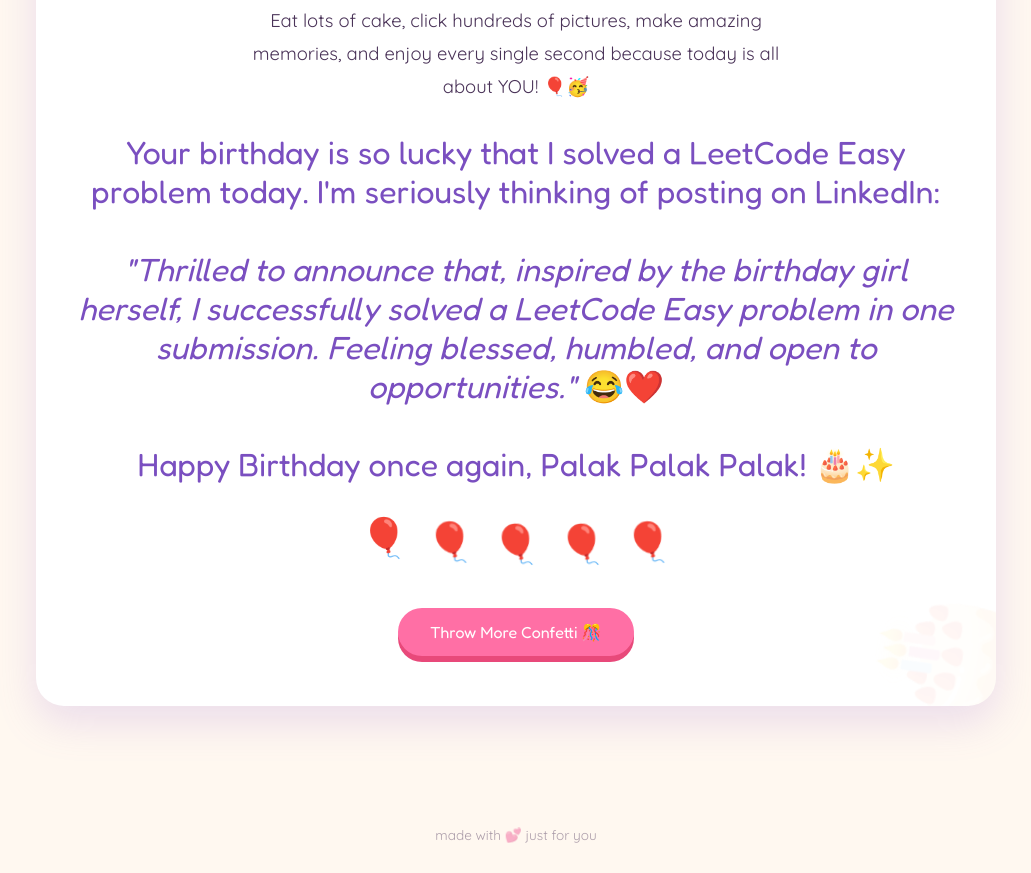
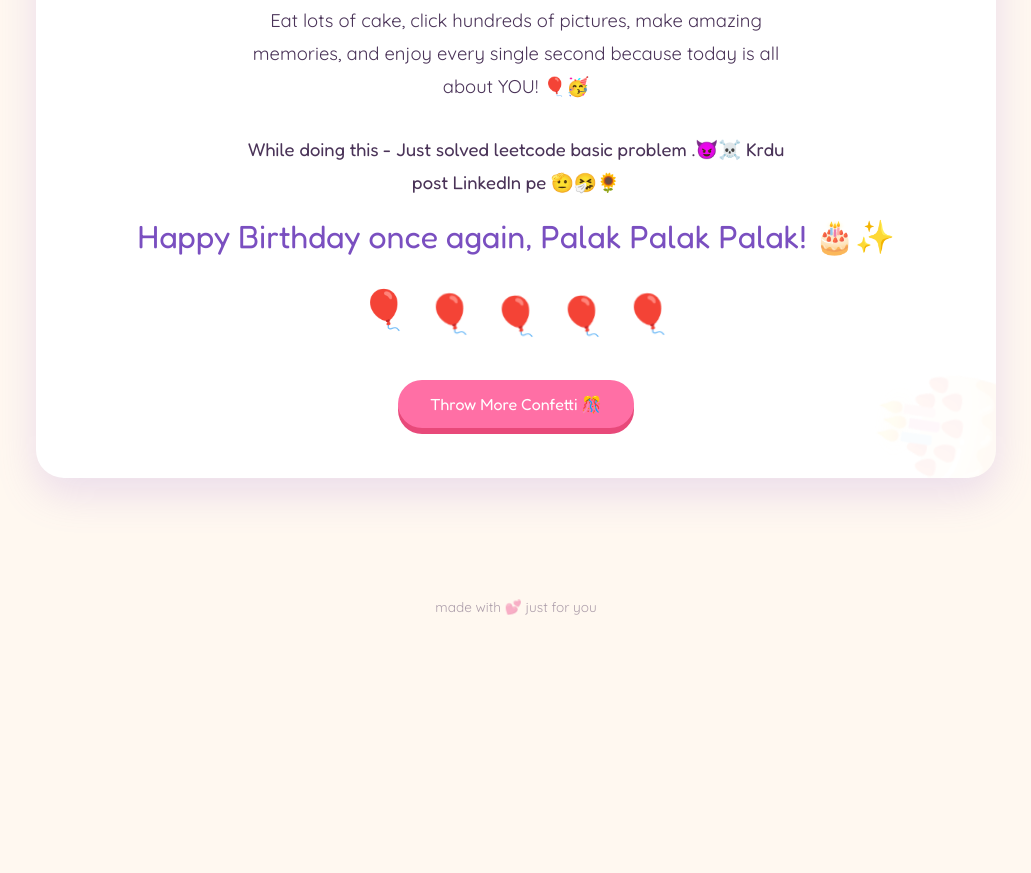
Before and after one commit to BipinP143/Palak, a plain HTML site: page index.html in a window 1280 px wide. Shown: the part 3120-3993 px from the top of the page, without its empty margins (124-1155 px from the left). After the commit the page ends 3765 px from the top, so only its background shows below. Drawn offline with Linux system fonts and the light colour scheme.

Commit message:
Update index.html

```diff
--- a/index.html
+++ b/index.html
@@ -685,16 +685,11 @@
   </p>
 
   <div class="closing">
-    Your birthday is so lucky that I solved a LeetCode Easy problem today.
-    I'm seriously thinking of posting on LinkedIn:
-    <br><br>
-    <i>
-      "Thrilled to announce that, inspired by the birthday girl herself,
-      I successfully solved a LeetCode Easy problem in one submission.
-      Feeling blessed, humbled, and open to opportunities."
-    </i>
-    😂❤️
-    <br><br>
+  <p>
+    While doing this -
+    Just solved leetcode basic problem .😈☠️
+    Krdu post LinkedIn pe 🫡🤧🌻
+  </p>
     Happy Birthday once again, Palak Palak Palak! 🎂✨
   </div>
 
```
